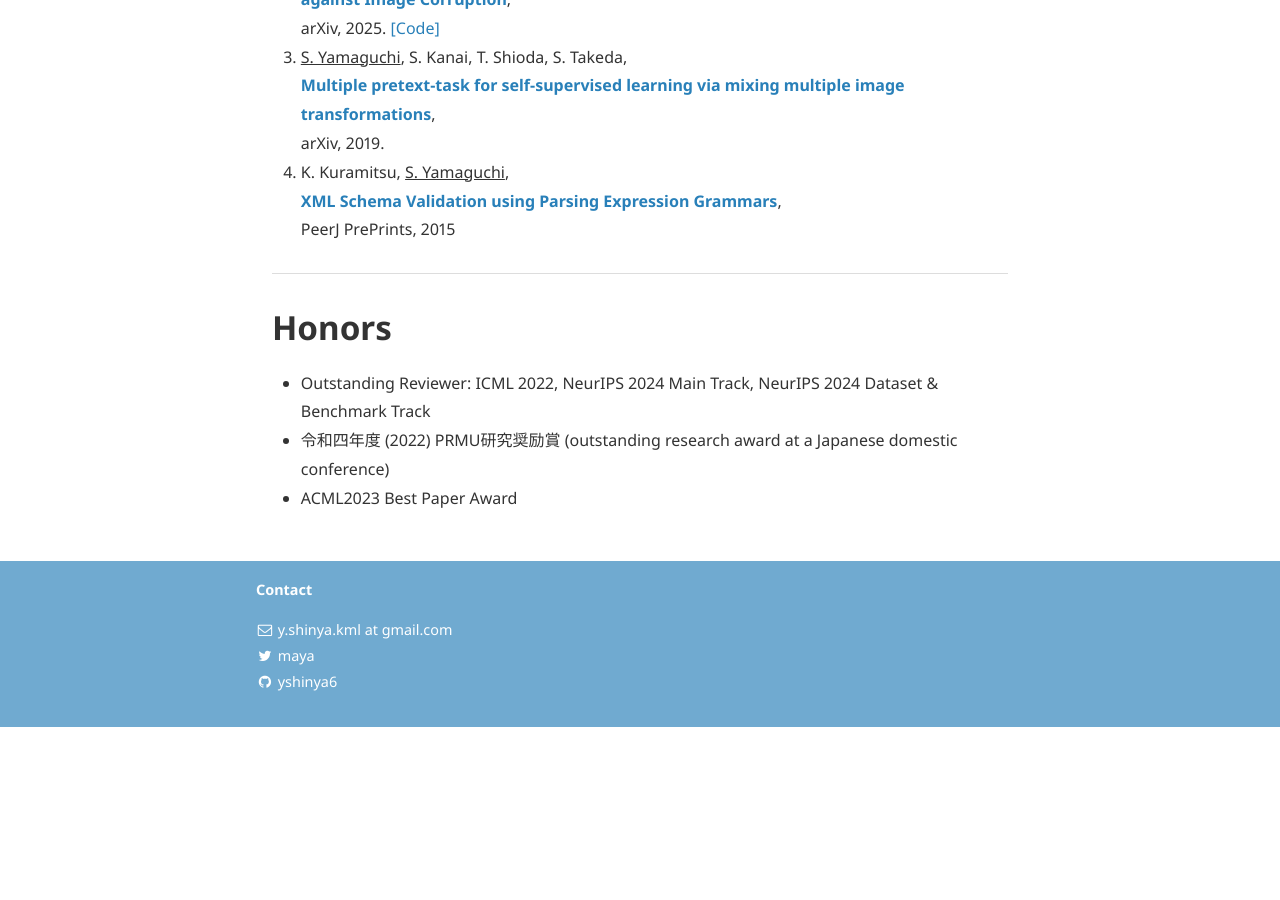
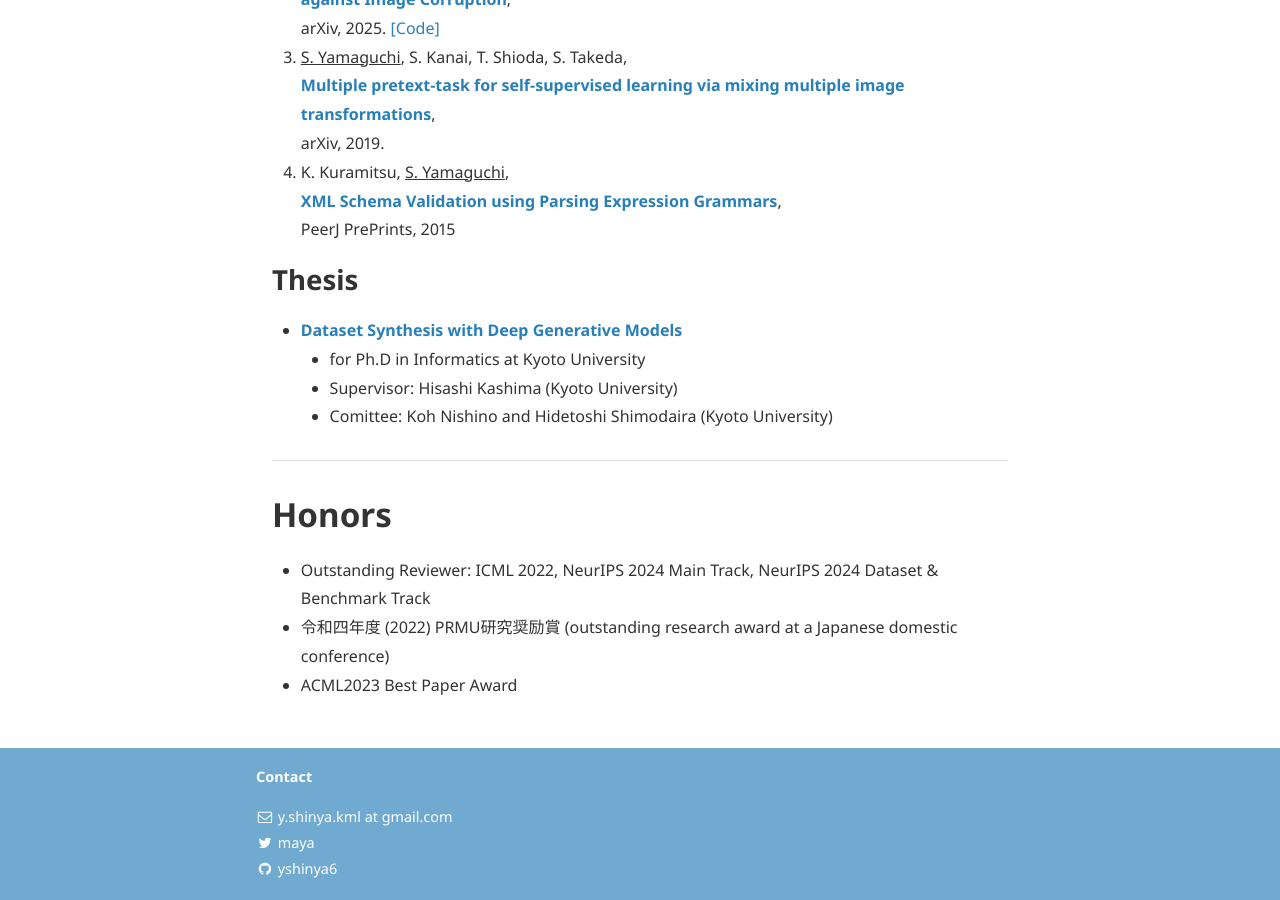
Before and after one commit to yshinya6/yshinya6.github.io, a Jekyll site: the page built from index.md, in a window 1280 px wide and 900 px high, scrolled down 5832 px. Built offline with Jekyll 4.4.1, drawn with Linux system fonts in a browser that asks for light colours; nearby versions of some CDN libraries; before the commit the page ends 6559 px from its top, so only the background shows below that.

Commit message:
Add missing links

```diff
--- a/index.md
+++ b/index.md
@@ -21,8 +21,8 @@
 
 # Updates
 * **[2025/11/10]** Our paper **Distribution Highlighted Reference-based Label Distribution Learning for Facial Age Estimation** has been accepted to WACV 2026!
-* **[2025/11/9]** Our paper **Difference Vector Equalization for Robust Fine-tuning of Vision-Language Models** has been accepted to AAAI 2026 (Acceptance Rate: 17.6%)! We proposed a robust fine-tuning method for CLIP-like models, which preserves geometric structures in feature spaces to maintain zero-shot performance.
-* **[2025/9/24]** My doctoral dissertation, **Dataset Synthesis with Deep Generative Models**, has been accepted, and I received a PhD in Informatics!
+* **[2025/11/9]** Our paper **[Difference Vector Equalization for Robust Fine-tuning of Vision-Language Models](https://arxiv.org/abs/2511.09973)** has been accepted to AAAI 2026 (Acceptance Rate: 17.6%)! We proposed a robust fine-tuning method for CLIP-like models, which preserves geometric structures in feature spaces to maintain zero-shot performance.
+* **[2025/9/24]** My doctoral dissertation, **[Dataset Synthesis with Deep Generative Models](https://repository.kulib.kyoto-u.ac.jp/items/610a9db4-75a2-4a2f-bf9c-d0bf94578190)**, has been accepted, and I received a PhD in Informatics!
 * **[2025/4/1]** Our paper [**Evaluation of Time-Series Training Dataset through Lens of Spectrum of Deep State Space Models**](https://arxiv.org/abs/2408.16261) has been accepted to IJCNN 2025!
 * **[2025/2/26]** Our paper [**Post-pre-training for Modality Alignment in Vision-Language Foundation Models**](https://arxiv.org/abs/2504.12717) has been accepted to CVPR 2025! We propose a very lightweight post-pre-training method for aligning pre-trained vision-language models like CLIP.
 * **[2025/01/22]** Our paper [**Test-time Adaptation for Regression by Subspace Alignment**](https://arxiv.org/abs/2410.03263) has been accepted to ICLR 2025! This paper proposes a novel test-time adaptation method for regression tasks by aligning features on a subspace.
@@ -78,7 +78,7 @@
 **Distribution Highlighted Reference-based Label Distribution Learning for Facial Age Estimation**,
 The IEEE/CVF Winter Conference on Applications of Computer Vision (WACV), 2026.
 2. S. Suzuki, <u>S. Yamaguchi</u>, S. Takeda, T. Yamane, N. Makishima, N. Kawata, M. Ihori, T. Tanaka, S. Orihashi, R. Masumura,
-**Difference Vector Equalization for Robust Fine-tuning of Vision-Language Models**,
+[**Difference Vector Equalization for Robust Fine-tuning of Vision-Language Models**](https://arxiv.org/abs/2511.09973),
 AAAI Conference on Artificial Intelligence (AAAI), 2026.
 3. S. Kanai, Y. Ida, K. Adachi, M. Uchida, T. Yoshida, <u>S. Yamaguchi</u>,
 [**Evaluating Time-Series Training Dataset through Lens of Spectrum in Deep State Space Models**](https://arxiv.org/abs/2408.16261),
@@ -186,6 +186,12 @@
 [**XML Schema Validation using Parsing Expression Grammars**](https://peerj.com/preprints/1503.pdf),
 PeerJ PrePrints, 2015
 
+## Thesis
+- [**Dataset Synthesis with Deep Generative Models**](https://repository.kulib.kyoto-u.ac.jp/items/610a9db4-75a2-4a2f-bf9c-d0bf94578190)
+  - for Ph.D in Informatics at Kyoto University
+  - Supervisor: Hisashi Kashima (Kyoto University)
+  - Comittee: Koh Nishino and Hidetoshi Shimodaira (Kyoto University)
+
 ---
 
 # Honors
```
